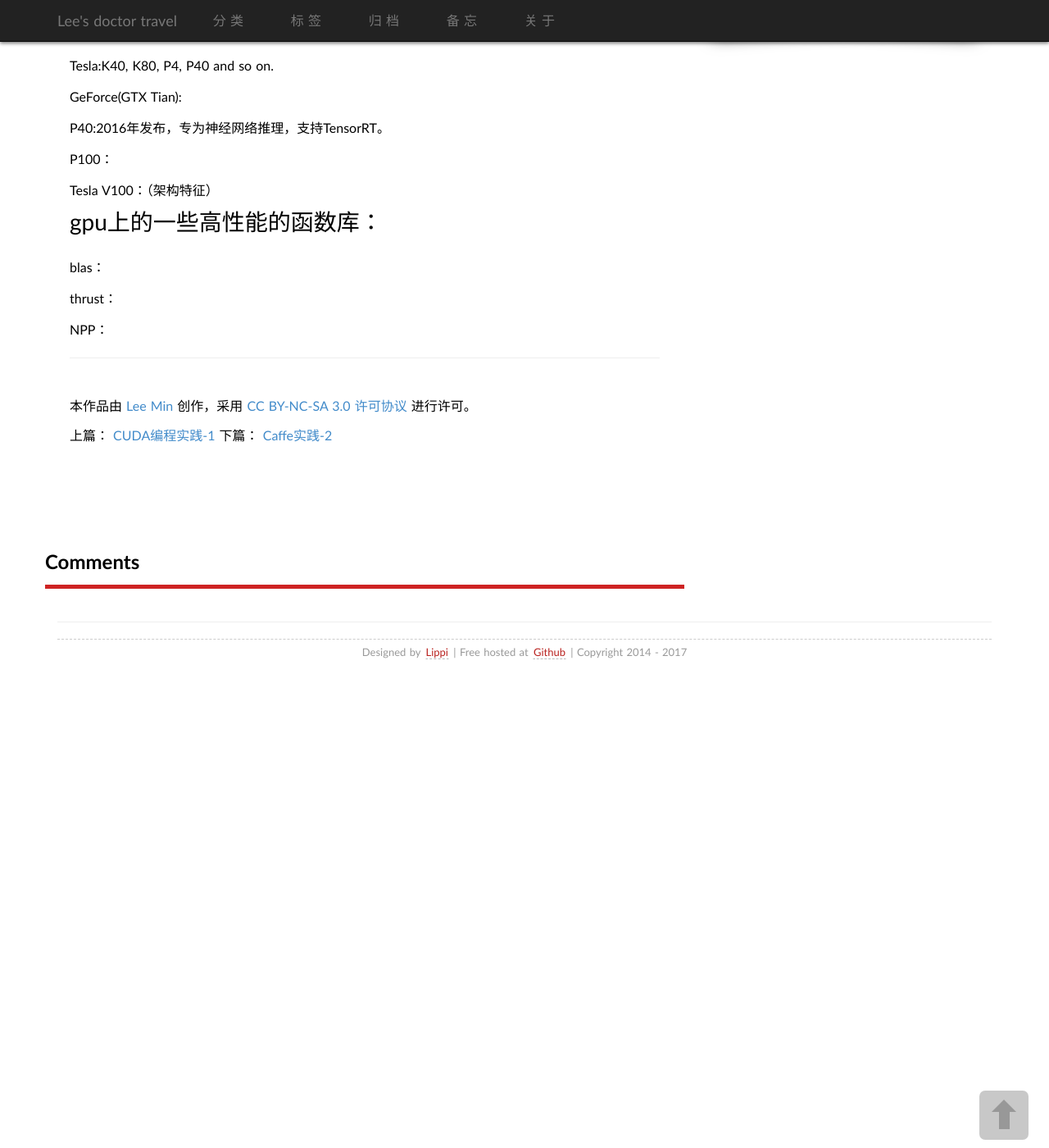
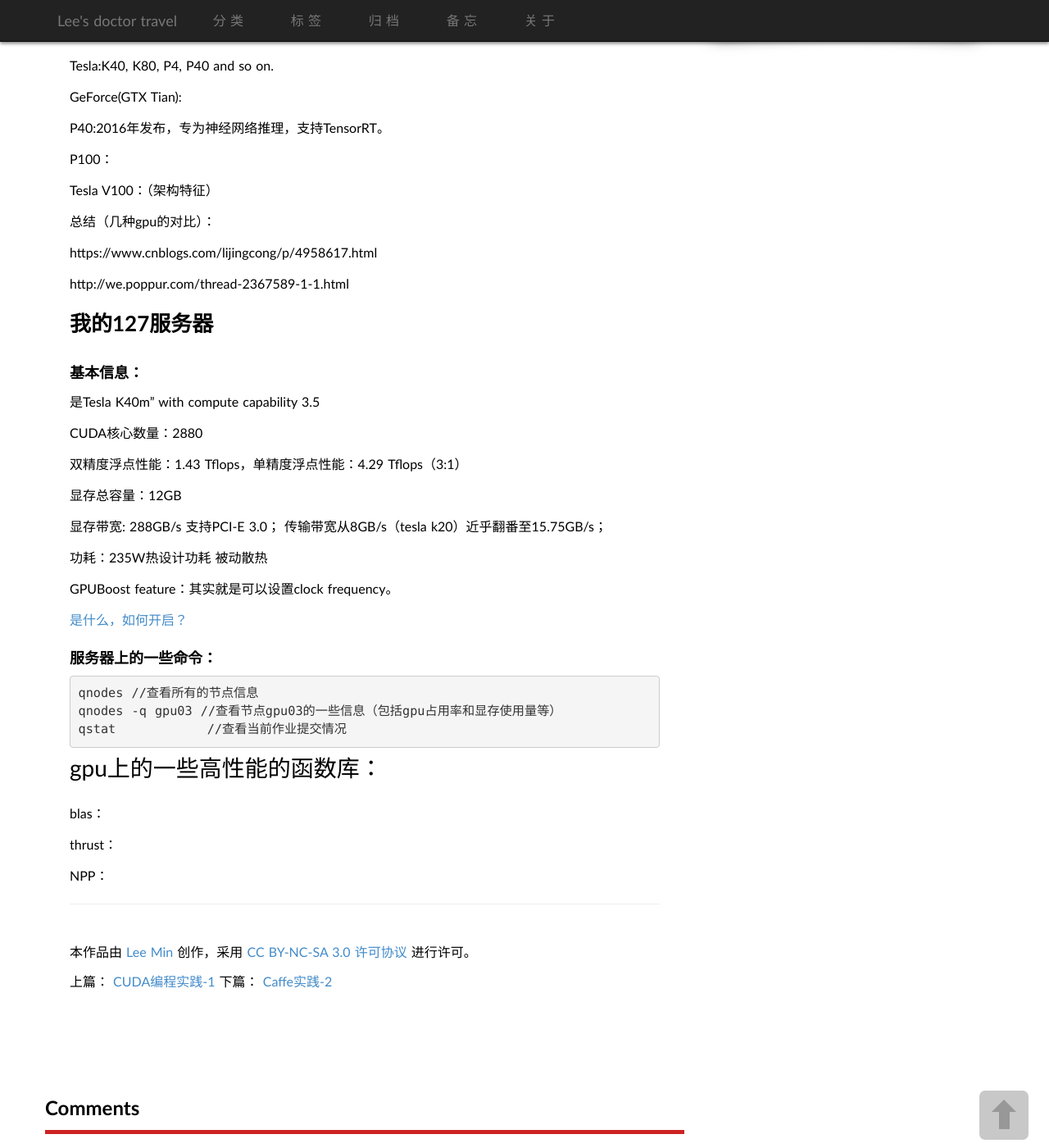
Before and after one commit to limin2015/limin2015.github.io, a Jekyll site: the page built from _posts/2017-03-01-CUDA-intro.md, in a window 1280 px wide and 1400 px high, scrolled down 926 px. Shown: the whole window at 82% size. Built offline with Jekyll 4.4.1, drawn with Linux system fonts in a browser that asks for light colours; some web fonts are replaced; comment, search, counter and statistics services are not loaded.

Commit message:
cuda-call-cublas

```diff
--- a/_posts/2017-03-01-CUDA-intro.md
+++ b/_posts/2017-03-01-CUDA-intro.md
@@ -67,6 +67,46 @@ Tesla V100：（架构特征）
 
 
 
+总结（几种gpu的对比）：
+
+https://www.cnblogs.com/lijingcong/p/4958617.html
+
+http://we.poppur.com/thread-2367589-1-1.html
+
+
+
+
+## 我的127服务器
+
+### 基本信息：
+
+是Tesla K40m" with compute capability 3.5
+
+CUDA核心数量：2880
+
+双精度浮点性能：1.43 Tflops，单精度浮点性能：4.29 Tflops（3:1）
+
+显存总容量：12GB
+
+显存带宽: 288GB/s 支持PCI-E 3.0；  传输带宽从8GB/s（tesla k20）近乎翻番至15.75GB/s；
+
+功耗：235W热设计功耗 被动散热
+
+GPUBoost feature：其实就是可以设置clock frequency。
+
+[是什么，如何开启？](http://blog.csdn.net/gold0523/article/details/52675708)
+
+
+### 服务器上的一些命令：
+
+    qnodes //查看所有的节点信息
+    qnodes -q gpu03 //查看节点gpu03的一些信息（包括gpu占用率和显存使用量等）
+    qstat           //查看当前作业提交情况
+
+
+
+
+
 
 # gpu上的一些高性能的函数库：
 
```
Also changed, not shown: _posts/2017-11-28-CUDA-call-cublas.md (added, +53 -0 lines).
